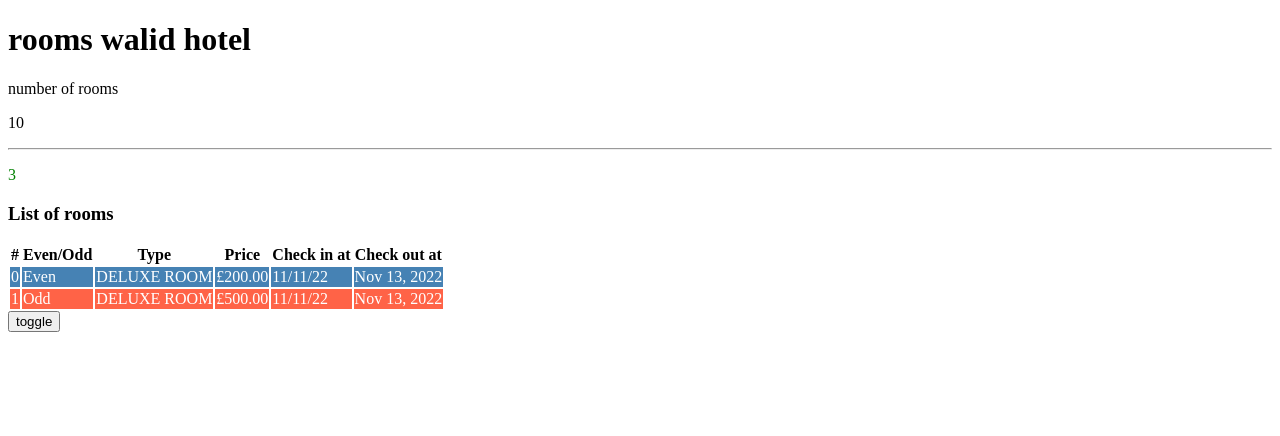
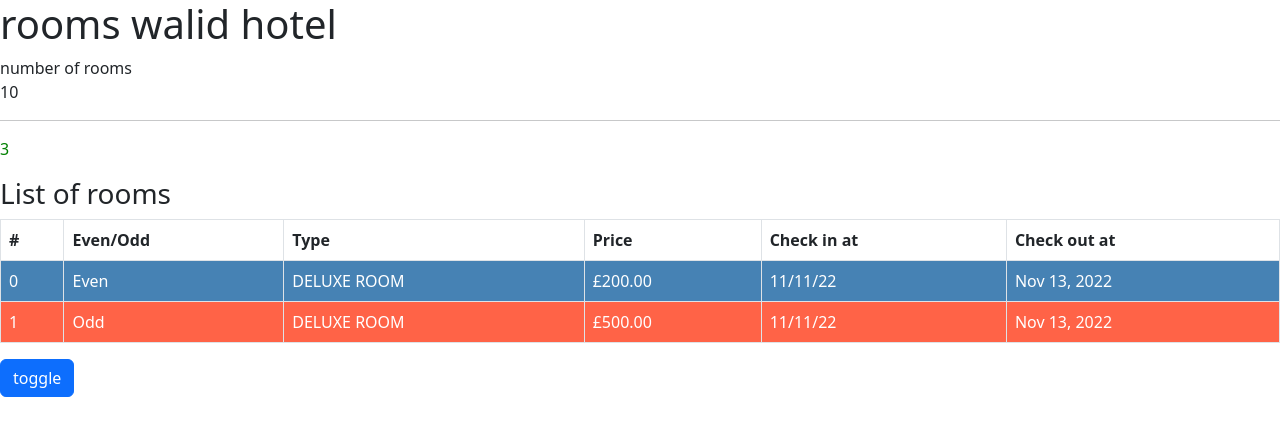
Before and after one commit to walid-el-fissaoui/ngposts, an Angular app: page / in a window 1280 px wide. Shown: the top 436 px of the page. Built offline with nearby package versions, Linux system fonts and the light colour scheme.

Commit message:
#5. add bootstrap css

```diff
--- a/package.json
+++ b/package.json
@@ -18,6 +18,7 @@
     "@angular/platform-browser": "^14.2.0",
     "@angular/platform-browser-dynamic": "^14.2.0",
     "@angular/router": "^14.2.0",
+    "bootstrap": "^5.2.3",
     "rxjs": "~7.5.0",
     "tslib": "^2.3.0",
     "zone.js": "~0.11.4"
--- a/src/app/rooms/rooms.component.html
+++ b/src/app/rooms/rooms.component.html
@@ -10,7 +10,7 @@
 <!-- | slice : 1 -->
 <div *ngIf="rooms.availableRooms">
     <h3>List of rooms</h3>
-    <table>
+    <table class="table table-bordered">
         <thead>
             <tr>
                 <th>#</th>
@@ -34,4 +34,4 @@
     </table>
 
 </div>
-<button (click)="toggle()">toggle</button>
+<button class="btn btn-primary" (click)="toggle()">toggle</button>
--- a/src/styles.css
+++ b/src/styles.css
@@ -1 +1,2 @@
 /* You can add global styles to this file, and also import other style files */
+@import url('~bootstrap/dist/css/bootstrap.min.css');
```
Also changed, not shown: 1 other file (tests, documents, lock files or other folders).
